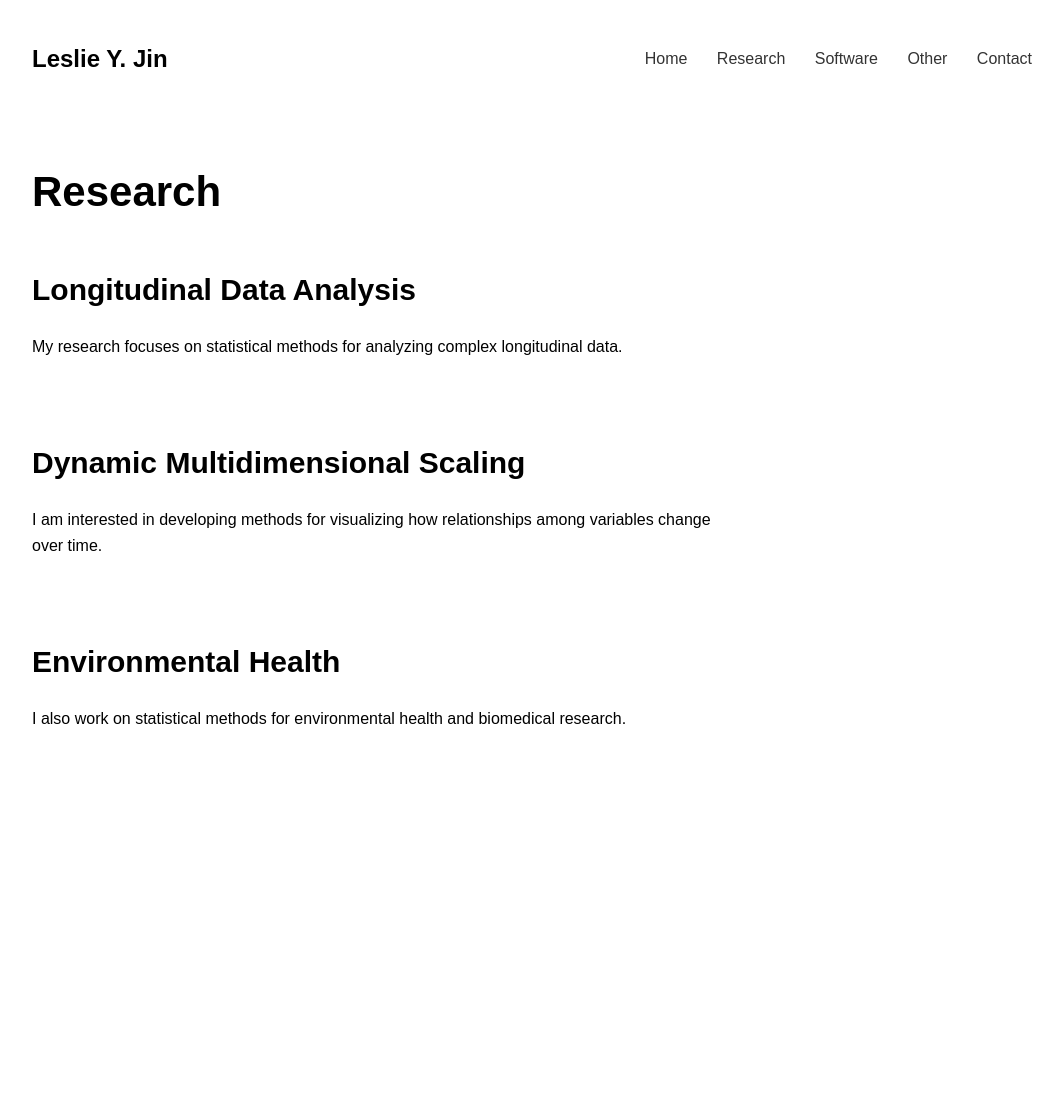
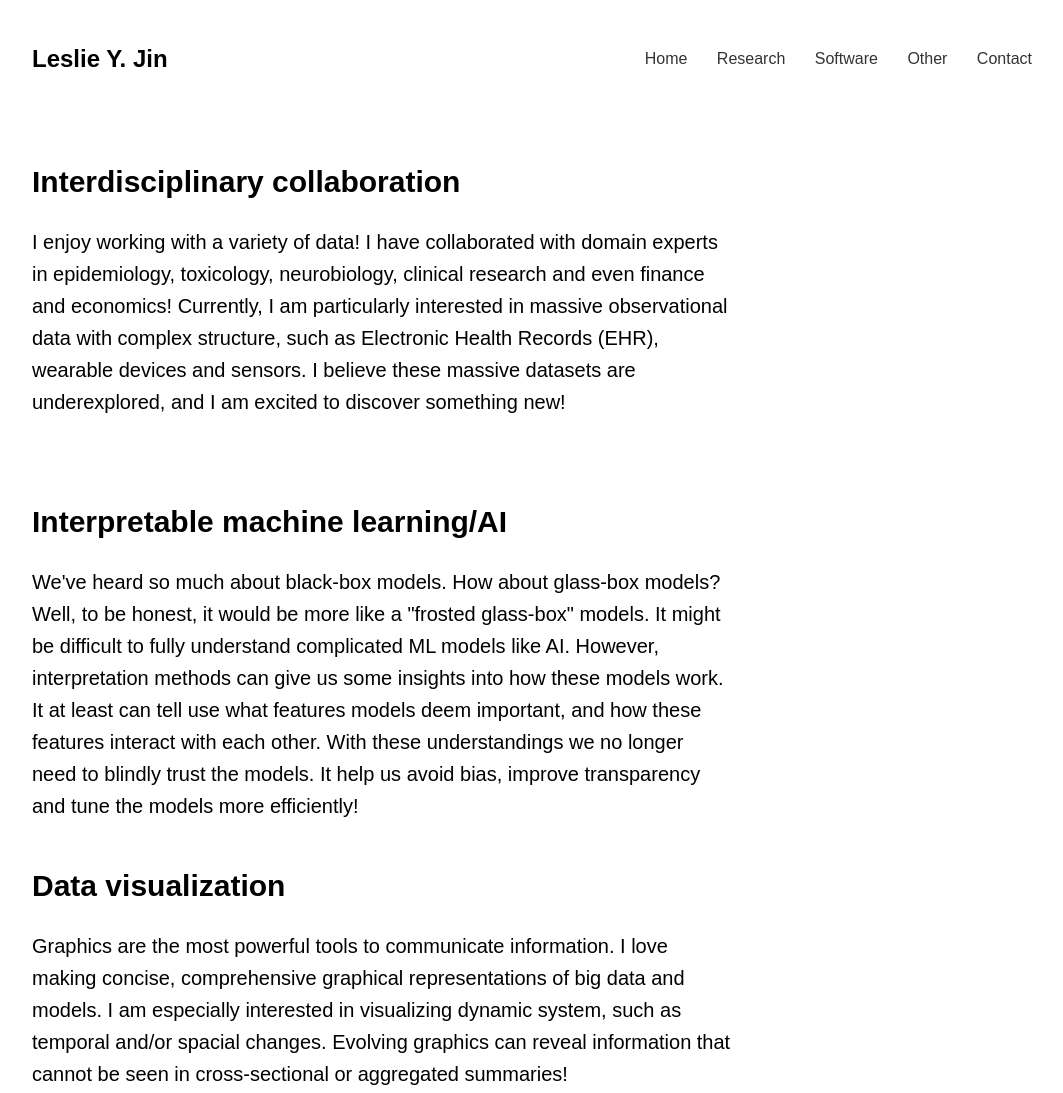
Before and after one commit to leslieyjin/leslieyjin, a plain HTML site: page research.html in a window 1280 px wide. Shown: the whole page, without its empty margins (108-1171 px from the left). Before the commit the page ends 852 px from the top, so only its background shows below. Drawn offline with Linux system fonts and the light colour scheme.

Commit message:
home page

```diff
--- a/research.html
+++ b/research.html
@@ -2,7 +2,7 @@
 <html>
 
 <head>
-    <title>Research | Leslie</title>
+    <title>Research | Leslie Y. Jin</title>
     <link rel="stylesheet" href="style.css">
 </head>
 
@@ -25,43 +25,52 @@
 
     <main>
 
-        <h1>Research</h1>
+
 
         <section>
 
-            <h2>Longitudinal Data Analysis</h2>
+            <h2>Interdisciplinary collaboration</h2>
 
             <p>
-                My research focuses on statistical methods
-                for analyzing complex longitudinal data.
+                I enjoy working with a variety of data!
+                I have collaborated with domain experts in epidemiology, toxicology, neurobiology, clinical research and even finance and economics!
+                Currently, I am particularly interested in massive observational data with complex structure,
+                such as Electronic Health Records (EHR), wearable devices and sensors.
+                I believe these massive datasets are underexplored,
+                and I am excited to discover something new!
             </p>
 
         </section>
 
+        <section>
+
+            <h2>Interpretable machine learning/AI</h2>
+
+            <p>
+                We've heard so much about black-box models. How about glass-box models?
+                Well, to be honest, it would be more like a "frosted glass-box" models.
+                It might be difficult to fully understand complicated ML models like AI.
+                However, interpretation methods can give us some insights into how these models work.
+                It at least can tell use what features models deem important, and how these features interact with each other.
+                With these understandings we no longer need to blindly trust the models.
+                It help us avoid bias, improve transparency and tune the models more efficiently!
+            </p>
+
 
         <section>
 
-            <h2>Dynamic Multidimensional Scaling</h2>
+            <h2>Data visualization</h2>
 
             <p>
-                I am interested in developing methods for
-                visualizing how relationships among variables
-                change over time.
+                Graphics are the most powerful tools to communicate information.
+                I love making concise, comprehensive graphical representations of big data and models.
+                I am especially interested in visualizing dynamic system, such as temporal and/or spacial changes.
+                Evolving graphics can reveal information that cannot be seen in cross-sectional or aggregated summaries!
+
             </p>
 
         </section>
 
-
-        <section>
-
-            <h2>Environmental Health</h2>
-
-            <p>
-                I also work on statistical methods for
-                environmental health and biomedical research.
-            </p>
-
-        </section>
 
     </main>
 
--- a/style.css
+++ b/style.css
@@ -71,6 +71,7 @@ section h2 {
 }
 
 p {
+    font-size: 20px;
     max-width: 700px;
 }
 
```
Also changed, not shown: index.html (+8 -5 lines), software.html (+4 -0 lines), 1 other file.
